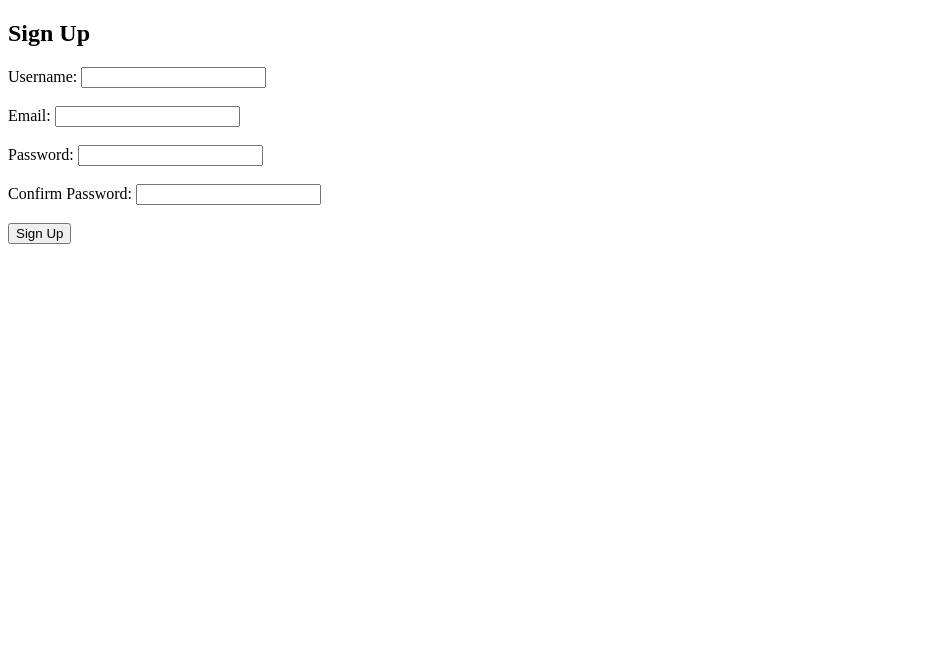
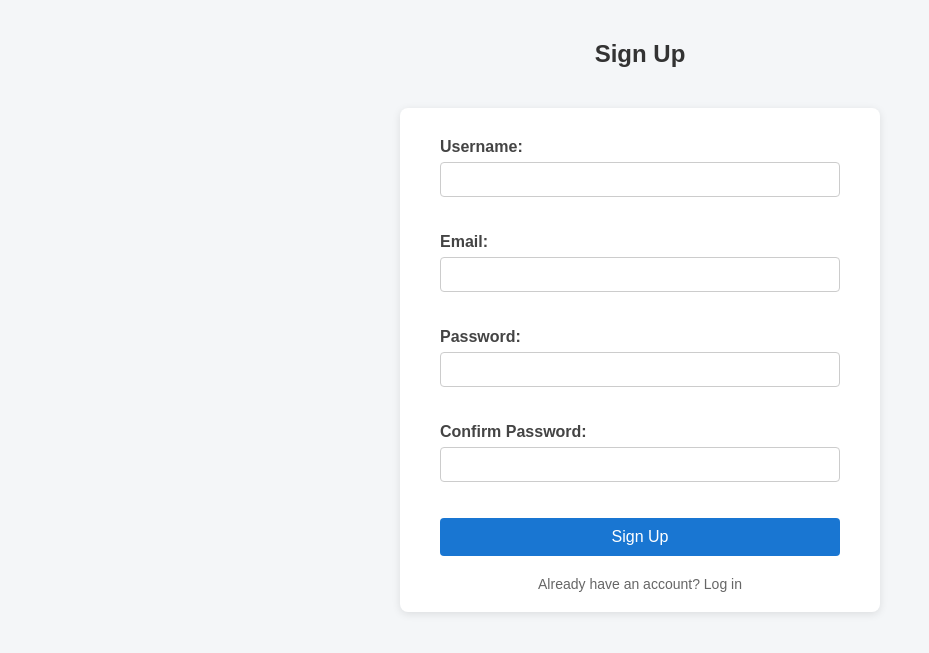
Before and after one commit to KRDahal-11/DJANGO-todo_app, a Django app: template todo/todo/templates/signup.html in a window 1280 px wide. Shown: the top 653 px of the page, without its empty margins (0-929 px from the left). Run offline with Django 5.2, Linux system fonts and the light colour scheme; the template is opened without the code that fills it, so the values that code supplies are empty.

Commit message:
Initial signup

```diff
--- /dev/null
+++ b/todo/todo/static/css/signup.css
@@ -0,0 +1,67 @@
+body {
+    background-color: #f4f6f8;
+    font-family: Arial, sans-serif;
+    margin: 0;
+    padding: 0;
+}
+
+h2 {
+    text-align: center;
+    color: #333;
+    margin-top: 40px;
+}
+
+form {
+    background: #fff;
+    max-width: 400px;
+    margin: 40px auto;
+    padding: 30px 40px 20px 40px;
+    border-radius: 8px;
+    box-shadow: 0 2px 8px rgba(0,0,0,0.1);
+}
+
+label {
+    display: block;
+    margin-bottom: 6px;
+    color: #444;
+    font-weight: bold;
+}
+
+input[type="text"],
+input[type="email"],
+input[type="password"] {
+    width: 100%;
+    padding: 8px 10px;
+    margin-bottom: 18px;
+    border: 1px solid #ccc;
+    border-radius: 4px;
+    box-sizing: border-box;
+    font-size: 15px;
+}
+
+button[type="submit"] {
+    width: 100%;
+    padding: 10px;
+    background-color: #1976d2;
+    color: #fff;
+    border: none;
+    border-radius: 4px;
+    font-size: 16px;
+    cursor: pointer;
+    transition: background 0.2s;
+
+}
+
+button[type="submit"]:hover {
+    background-color: #1565c0;
+}
+a{
+
+    align-self: center;
+    color: #666;
+    margin-top: 20px;
+    text-decoration: none;
+    font-size: 14px;
+    display: flex;
+    justify-content: center;
+}
--- a/todo/todo/templates/signup.html
+++ b/todo/todo/templates/signup.html
@@ -1,8 +1,10 @@
 <!DOCTYPE html>
+{% load static %}
 <html lang="en">
 <head>
     <meta charset="UTF-8">
     <title>Sign Up</title>
+    <link rel="stylesheet" href="{% static 'css/signup.css' %}">
 </head>
 <body>
     <h2>Sign Up</h2>
@@ -21,6 +23,8 @@
         <input type="password" id="password2" name="password2" required><br><br>
 
         <button type="submit">Sign Up</button>
-    </form>
+        <a href="{% url 'login' %}">Already have an account? Log in</a>
+
+
 </body>
 </html>
--- a/todo/todo/urls.py
+++ b/todo/todo/urls.py
@@ -1,22 +1,10 @@
-"""
-URL configuration for todo project.
 
-The `urlpatterns` list routes URLs to views. For more information please see:
-    https://docs.djangoproject.com/en/5.2/topics/http/urls/
-Examples:
-Function views
-    1. Add an import:  from my_app import views
-    2. Add a URL to urlpatterns:  path('', views.home, name='home')
-Class-based views
-    1. Add an import:  from other_app.views import Home
-    2. Add a URL to urlpatterns:  path('', Home.as_view(), name='home')
-Including another URLconf
-    1. Import the include() function: from django.urls import include, path
-    2. Add a URL to urlpatterns:  path('blog/', include('blog.urls'))
-"""
 from django.contrib import admin
 from django.urls import path
+from . import views
 
 urlpatterns = [
     path('admin/', admin.site.urls),
+    path('', views.signup, name='signup'),
+    path('login/', views.login, name='login'),
 ]
```
Also changed, not shown: todo/todo/views.py (added, +11 -0 lines), todo/todo/static/signup.css (deleted).
